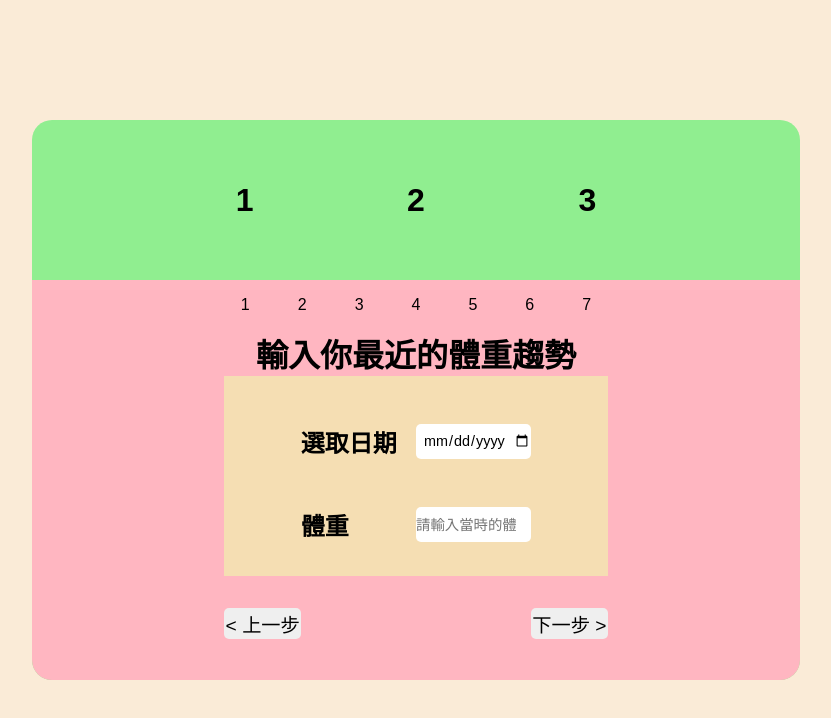
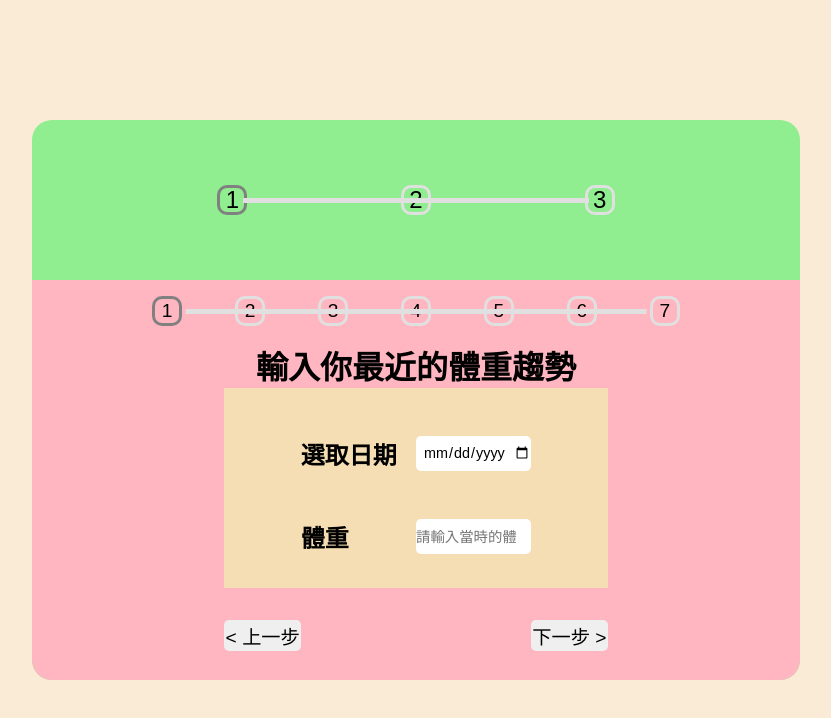
Before and after one commit to freddy990117/Fitness-Dashboard, a React (Vite) app: page /setup in a window 1280 px wide. Shown: the top 718 px of the page, without its empty margins (224-1055 px from the left). Built offline with nearby package versions, Linux system fonts and the light colour scheme; no server answers.

Commit message:
chore : Setup bar css (Need to adjust)

```diff
--- a/src/pages/Setup.jsx
+++ b/src/pages/Setup.jsx
@@ -16,21 +16,22 @@ const Setup = () => {
       <container className="form-setting">
         <div className="step-bar">
           <div className="bar">
-            {/* 先設定 h1 後面會改成 span */}
-            <h1>1</h1>
-            <h1>2</h1>
-            <h1>3</h1>
+            <div className="progress" id="progress"></div>
+            <div className="circle active">1</div>
+            <div className="circle">2</div>
+            <div className="circle">3</div>
           </div>
         </div>
         <div className="weight-input form">
           <div className="weight-bar">
-            <span>1</span>
-            <span>2</span>
-            <span>3</span>
-            <span>4</span>
-            <span>5</span>
-            <span>6</span>
-            <span>7</span>
+            <div className="progress"></div>
+            <div className="circle active">1</div>
+            <div className="circle">2</div>
+            <div className="circle">3</div>
+            <div className="circle">4</div>
+            <div className="circle">5</div>
+            <div className="circle">6</div>
+            <div className="circle">7</div>
           </div>
           {/* Step 1 體重 */}
           <h1>輸入你最近的體重趨勢</h1>
--- a/src/styles/setup.css
+++ b/src/styles/setup.css
@@ -24,7 +24,36 @@
   justify-content: center;
   gap: 20%;
   height: 100%;
+  max-width: 100%;
   width: 100%;
+  font-size: 1.5rem;
+  position: relative;
+}
+.setup .form-setting .bar .progress::before {
+  content: "";
+  position: absolute;
+  width: 100%;
+  background-color: #e0e0e0;
+  height: 5px;
+}
+.setup .form-setting .bar .progress {
+  position: absolute;
+  width: 45%;
+  height: 5px;
+  transition: 0.3s ease;
+}
+.setup .form-setting .bar .circle {
+  width: 30px;
+  height: 30px;
+  border: 3px solid #e0e0e0;
+  border-radius: 10px;
+  display: flex;
+  align-items: center;
+  justify-content: center;
+  transition: 0.3s ease;
+}
+.setup .form-setting .bar .circle.active {
+  border: 3px solid gray;
 }
 .setup .form-setting .form {
   border-radius: 0 0 20px 20px;
@@ -42,10 +71,38 @@
 .setup .form-setting .weight-input .weight-bar {
   display: flex;
   align-items: center;
-  justify-content: center;
-  width: 60%;
+  justify-content: space-evenly;
+  width: 70%;
   gap: 3rem;
   margin: 1rem 0;
+  font-size: 1.2rem;
+}
+.setup .form-setting .weight-input .weight-bar .progress::before {
+  content: "";
+  position: absolute;
+  width: 80%;
+  background-color: #e0e0e0;
+  height: 5px;
+  translate: 12.5%;
+}
+.setup .form-setting .weight-input .weight-bar .progress {
+  position: absolute;
+  width: 45%;
+  height: 5px;
+  transition: 0.3s ease;
+}
+.setup .form-setting .weight-input .weight-bar .circle {
+  width: 30px;
+  height: 30px;
+  border: 3px solid #e0e0e0;
+  border-radius: 10px;
+  display: flex;
+  align-items: center;
+  justify-content: center;
+  transition: 0.3s ease;
+}
+.setup .form-setting .weight-input .weight-bar .circle.active {
+  border: 3px solid gray;
 }
 .setup .form-setting .weight-input .form-input {
   display: flex;
--- a/src/styles/setup.scss
+++ b/src/styles/setup.scss
@@ -22,7 +22,37 @@
       justify-content: center;
       gap: 20%;
       height: 100%;
+      max-width: 100%;
       width: 100%;
+      font-size: 1.5rem;
+      position: relative;
+
+      .progress::before {
+        content: "";
+        position: absolute;
+        width: 100%;
+        background-color: #e0e0e0;
+        height: 5px;
+      }
+      .progress {
+        position: absolute;
+        width: 45%;
+        height: 5px;
+        transition: 0.3s ease;
+      }
+      .circle {
+        width: 30px;
+        height: 30px;
+        border: 3px solid #e0e0e0;
+        border-radius: 10px;
+        display: flex;
+        align-items: center;
+        justify-content: center;
+        transition: 0.3s ease;
+        &.active {
+          border: 3px solid gray;
+        }
+      }
     }
     .form {
       border-radius: 0 0 20px 20px;
@@ -39,10 +69,38 @@
       .weight-bar {
         display: flex;
         align-items: center;
-        justify-content: center;
-        width: 60%;
+        justify-content: space-evenly;
+        width: 70%;
         gap: 3rem;
         margin: 1rem 0;
+        font-size: 1.2rem;
+        .progress::before {
+          content: "";
+          position: absolute;
+          width: 80%;
+          background-color: #e0e0e0;
+          height: 5px;
+          translate: 12.5%;
+        }
+        .progress {
+          position: absolute;
+          width: 45%;
+          height: 5px;
+          transition: 0.3s ease;
+        }
+        .circle {
+          width: 30px;
+          height: 30px;
+          border: 3px solid #e0e0e0;
+          border-radius: 10px;
+          display: flex;
+          align-items: center;
+          justify-content: center;
+          transition: 0.3s ease;
+          &.active {
+            border: 3px solid gray;
+          }
+        }
       }
       .form-input {
         display: flex;
```
Also changed, not shown: 1 other file (tests, documents, lock files or other folders).
